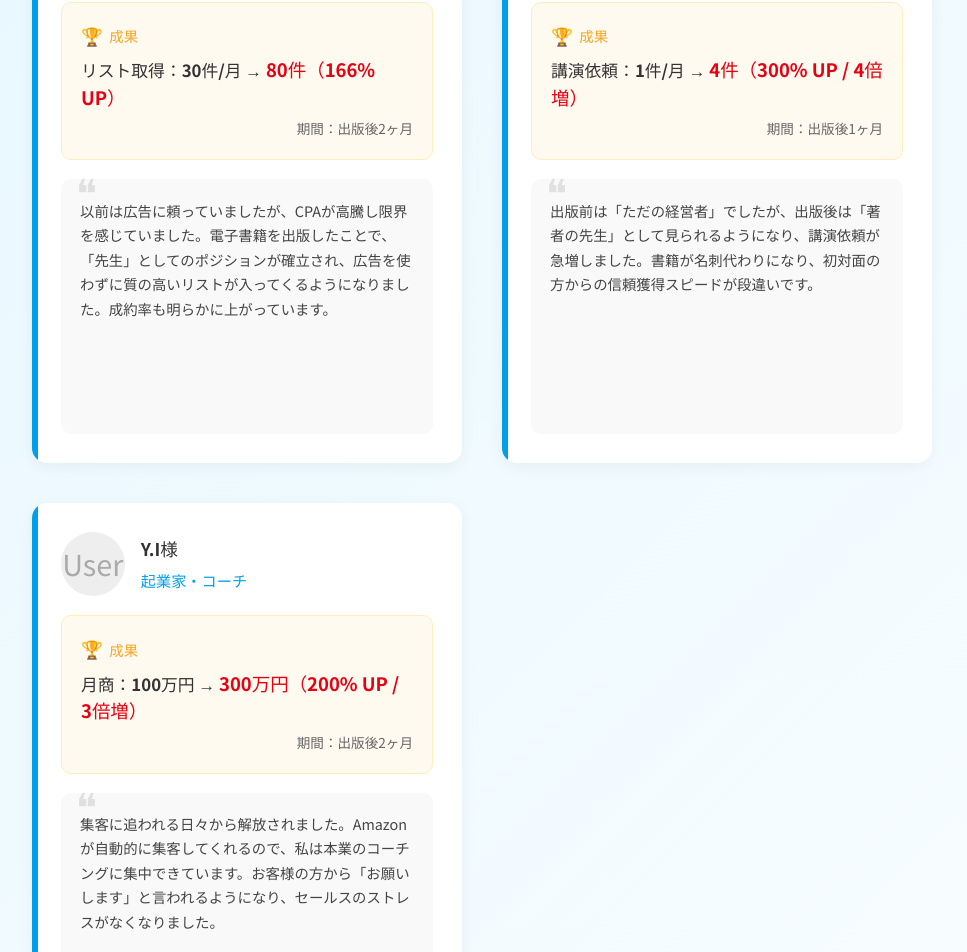
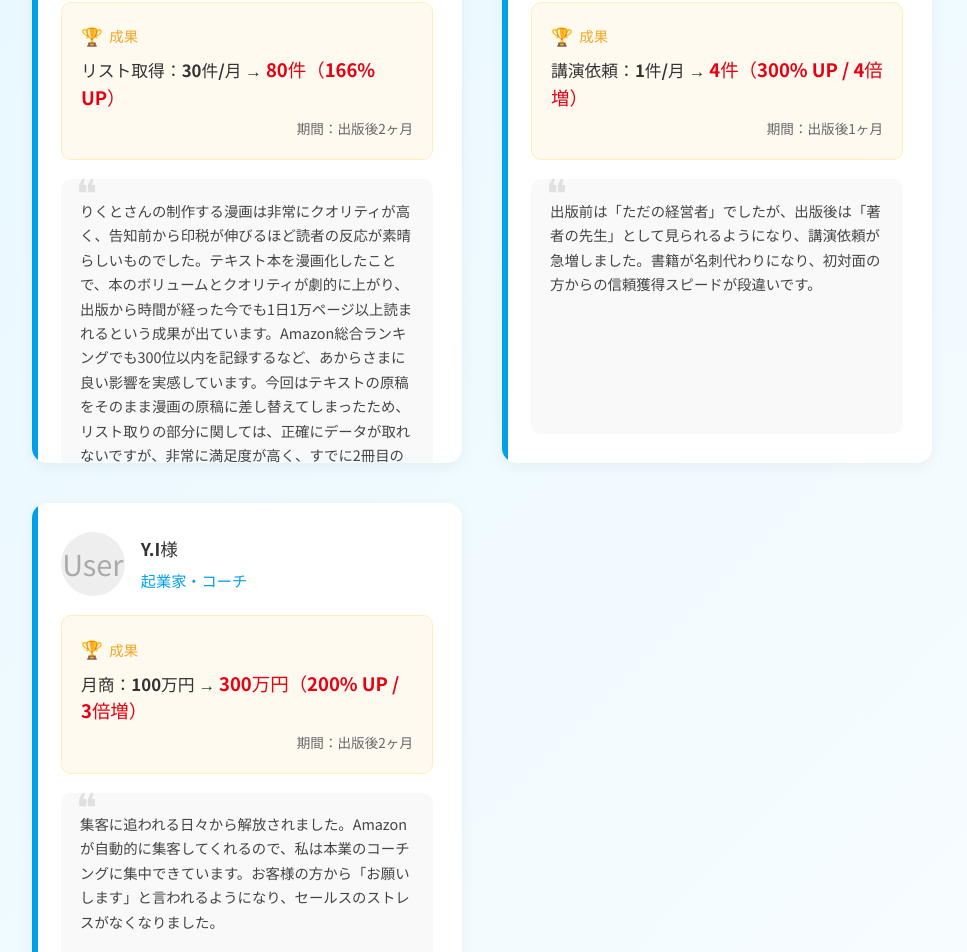
Before and after one commit to rikutoaimanga-max/Kindle-Publishing-Homepage, a React (Vite) app: page / in a window 1280 px wide. Shown: the part 3899-4851 px from the top of the page, without its empty margins (158-1125 px from the left). Built offline with nearby package versions, Linux system fonts and the light colour scheme.

Commit message:
Content: Update testimonial text for Koukichi

```diff
--- a/src/components/Achievements.jsx
+++ b/src/components/Achievements.jsx
@@ -11,7 +11,7 @@ const Achievements = () => {
             image: '/image/koukichi.png',
             result: <>リスト取得：30件/月 → <span style={{ fontWeight: 'bold', fontSize: '1.1em', color: '#e60012' }}>80件（166% UP）</span></>,
             period: '出版後2ヶ月',
-            voice: '以前は広告に頼っていましたが、CPAが高騰し限界を感じていました。電子書籍を出版したことで、「先生」としてのポジションが確立され、広告を使わずに質の高いリストが入ってくるようになりました。成約率も明らかに上がっています。'
+            voice: 'りくとさんの制作する漫画は非常にクオリティが高く、告知前から印税が伸びるほど読者の反応が素晴らしいものでした。テキスト本を漫画化したことで、本のボリュームとクオリティが劇的に上がり、出版から時間が経った今でも1日1万ページ以上読まれるという成果が出ています。Amazon総合ランキングでも300位以内を記録するなど、あからさまに良い影響を実感しています。今回はテキストの原稿をそのまま漫画の原稿に差し替えてしまったため、リスト取りの部分に関しては、正確にデータが取れないですが、非常に満足度が高く、すでに2冊目の漫画かも依頼しており、3冊目、4冊目も継続して制作をお願いすることを決めています。現在、りくとさんの自信の予約が数ヶ月先まで埋まっているとのことですが、それでも順番を待ってお願いしたいと思える安心感があります。シリーズ化を見据え、今後も長くパートナーとしてお付き合いさせていただきたいクリエイターです。'
         },
         {
             name: 'T.M様',
```
